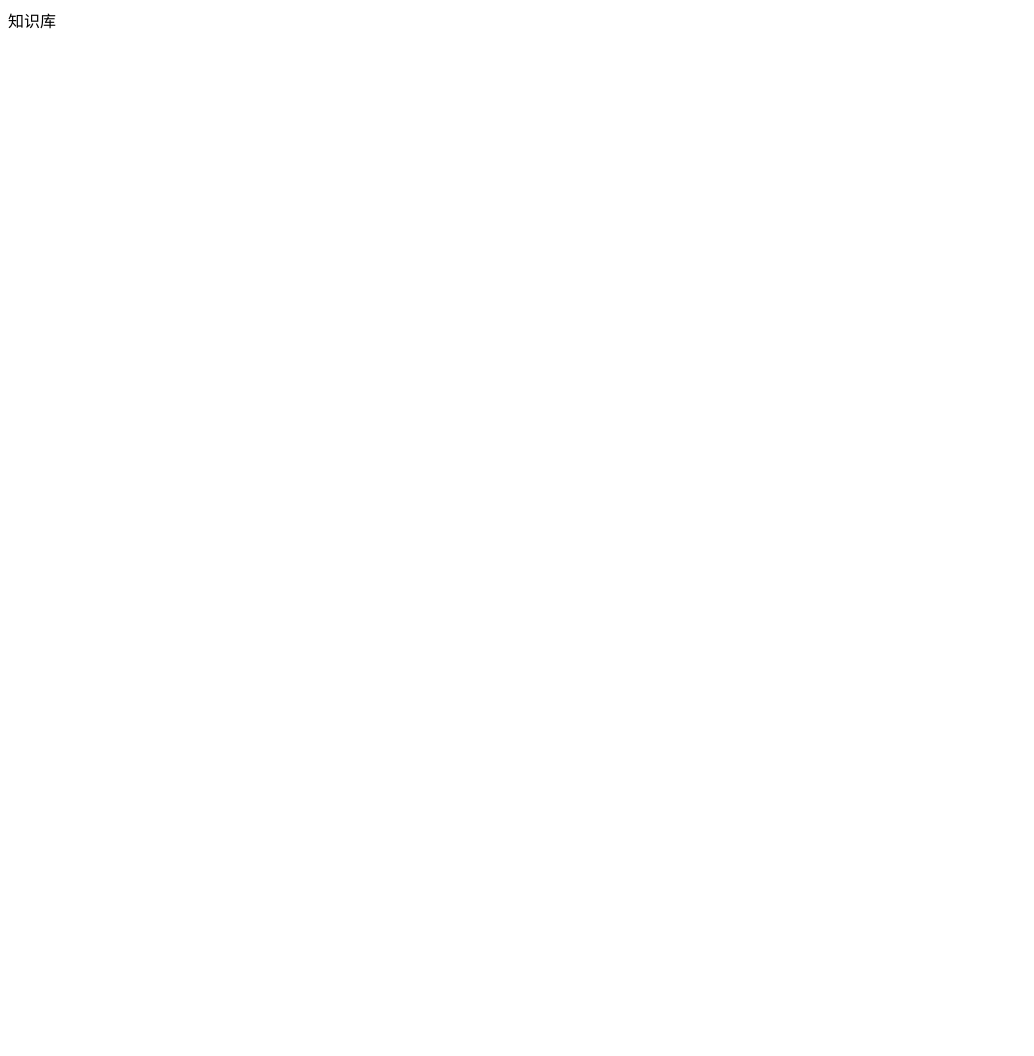
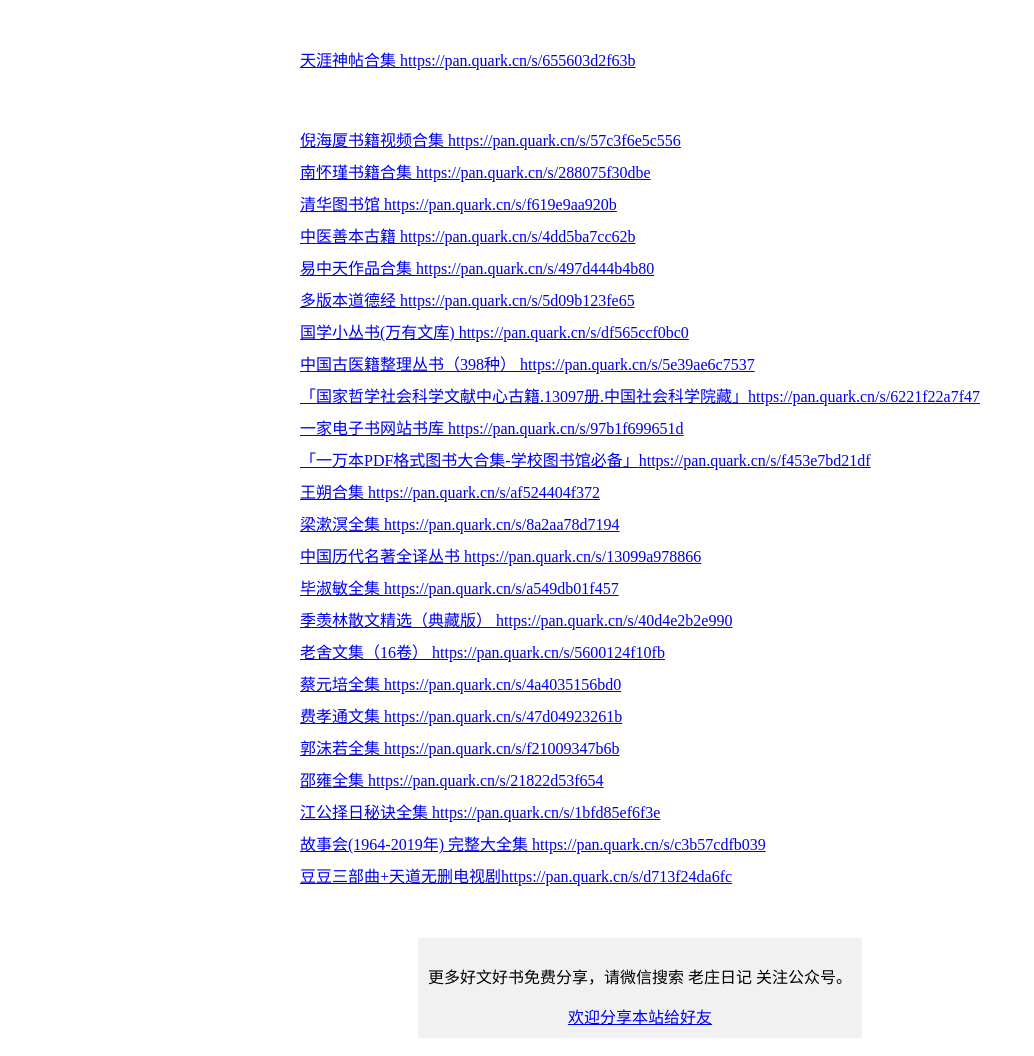
Before and after one commit to laozhuangrj/laozhuangrj.github.io, a plain HTML site: page index.html in a window 1280 px wide. Shown: the whole page, without its empty margins (0-1034 px from the left). Before the commit the page ends 800 px from the top, so only its background shows below. Drawn offline with Linux system fonts and the light colour scheme.

Commit message:
Update index.html

```diff
--- a/index.html
+++ b/index.html
@@ -1 +1,172 @@
-知识库
+<!DOCTYPE html>
+<html lang="zh-CN">
+  <head>
+    <meta charset="utf-8" />
+    <meta http-equiv="X-UA-Compatible" content="IE=edge" />
+    <meta name="viewport" content="width=device-width, initial-scale=1.0" />
+    <title>资料库</title>
+    <style>
+      body {
+        margin: 0;
+        display: flex;
+        flex-direction: column;
+        flex-wrap: wrap;
+        flex-grow: initial;
+        align-items: center;
+      }
+    </style>
+  </head>
+
+  <body>
+    <div
+      style="
+        max-width: 700px;
+        margin: 30px auto;
+        line-height: 2;
+        color: rgb(248, 17, 0);
+        padding: 15px;
+      "
+    >
+      <div style="height: 5rem">
+        <a href="https://pan.quark.cn/s/655603d2f63b" target="_blank">
+          天涯神帖合集 https://pan.quark.cn/s/655603d2f63b
+        </a>
+      </div>
+
+      <div>
+        <a href="https://pan.quark.cn/s/57c3f6e5c556" target="_blank">
+          倪海厦书籍视频合集 https://pan.quark.cn/s/57c3f6e5c556
+        </a>
+      </div>
+      <div>
+        <a href=" https://pan.quark.cn/s/288075f30dbe" target="_blank">
+          南怀瑾书籍合集 https://pan.quark.cn/s/288075f30dbe
+        </a>
+      </div>
+      <div>
+        <a href="https://pan.quark.cn/s/f619e9aa920b" target="_blank">
+          清华图书馆 https://pan.quark.cn/s/f619e9aa920b
+        </a>
+      </div>
+      <div>
+        <a href="https://pan.quark.cn/s/4dd5ba7cc62b" target="_blank">
+          中医善本古籍 https://pan.quark.cn/s/4dd5ba7cc62b
+        </a>
+      </div>
+      <div>
+        <a href="https://pan.quark.cn/s/497d444b4b80" target="_blank">
+          易中天作品合集 https://pan.quark.cn/s/497d444b4b80
+        </a>
+      </div>
+      <div>
+        <a href="https://pan.quark.cn/s/5d09b123fe65" target="_blank">
+          多版本道德经 https://pan.quark.cn/s/5d09b123fe65
+        </a>
+      </div>
+      <div>
+        <a href="https://pan.quark.cn/s/df565ccf0bc0" target="_blank">
+          国学小丛书(万有文库) https://pan.quark.cn/s/df565ccf0bc0
+        </a>
+      </div>
+      <div>
+        <a href="https://pan.quark.cn/s/5e39ae6c7537" target="_blank">
+          中国古医籍整理丛书（398种） https://pan.quark.cn/s/5e39ae6c7537
+        </a>
+      </div>
+      <div>
+        <a href="https://pan.quark.cn/s/6221f22a7f47" target="_blank">
+          「国家哲学社会科学文献中心古籍.13097册.中国社会科学院藏」https://pan.quark.cn/s/6221f22a7f47
+        </a>
+      </div>
+      <div>
+        <a href="https://pan.quark.cn/s/97b1f699651d" target="_blank">
+          一家电子书网站书库 https://pan.quark.cn/s/97b1f699651d
+        </a>
+      </div>
+      <div>
+        <a href="https://pan.quark.cn/s/f453e7bd21df" target="_blank">
+          「一万本PDF格式图书大合集-学校图书馆必备」https://pan.quark.cn/s/f453e7bd21df
+        </a>
+      </div>
+      <div>
+        <a href="https://pan.quark.cn/s/af524404f372" target="_blank">
+          王朔合集 https://pan.quark.cn/s/af524404f372
+        </a>
+      </div>
+      <div>
+        <a href="https://pan.quark.cn/s/8a2aa78d7194" target="_blank">
+          梁漱溟全集 https://pan.quark.cn/s/8a2aa78d7194
+        </a>
+      </div>
+      <div>
+        <a href="https://pan.quark.cn/s/13099a978866" target="_blank">
+          中国历代名著全译丛书 https://pan.quark.cn/s/13099a978866
+        </a>
+      </div>
+      <div>
+        <a href=" https://pan.quark.cn/s/a549db01f457" target="_blank">
+          毕淑敏全集 https://pan.quark.cn/s/a549db01f457
+        </a>
+      </div>
+      <div>
+        <a href="https://pan.quark.cn/s/40d4e2b2e990" target="_blank">
+          季羡林散文精选（典藏版） https://pan.quark.cn/s/40d4e2b2e990
+        </a>
+      </div>
+      <div>
+        <a href=" https://pan.quark.cn/s/5600124f10fb" target="_blank">
+          老舍文集（16卷） https://pan.quark.cn/s/5600124f10fb
+        </a>
+      </div>
+      <div>
+        <a href="https://pan.quark.cn/s/4a4035156bd0" target="_blank">
+          蔡元培全集 https://pan.quark.cn/s/4a4035156bd0
+        </a>
+      </div>
+      <div>
+        <a href="https://pan.quark.cn/s/47d04923261b" target="_blank">
+          费孝通文集 https://pan.quark.cn/s/47d04923261b
+        </a>
+      </div>
+      <div>
+        <a href="https://pan.quark.cn/s/f21009347b6b" target="_blank">
+          郭沫若全集 https://pan.quark.cn/s/f21009347b6b
+        </a>
+      </div>
+      <div>
+        <a href="https://pan.quark.cn/s/21822d53f654" target="_blank">
+          邵雍全集 https://pan.quark.cn/s/21822d53f654
+        </a>
+      </div>
+      <div>
+        <a href="https://pan.quark.cn/s/1bfd85ef6f3e" target="_blank">
+          江公择日秘诀全集 https://pan.quark.cn/s/1bfd85ef6f3e
+        </a>
+      </div>
+      <div>
+        <a href="https://pan.quark.cn/s/c3b57cdfb039" target="_blank">
+          故事会(1964-2019年) 完整大全集 https://pan.quark.cn/s/c3b57cdfb039
+        </a>
+      </div>
+      <div>
+        <a
+          href="https://pan.quark.cn/s/d713f24da6fc
+   "
+          target="_blank"
+        >
+          豆豆三部曲+天道无删电视剧https://pan.quark.cn/s/d713f24da6fc
+        </a>
+      </div>
+    </div>
+
+    <div style="background-color: #f1f1f1; text-align: center; padding: 10px">
+      <p>更多好文好书免费分享，请微信搜索 老庄日记 关注公众号。</p>
+      <a href="https://mp.weixin.qq.com/s/qwBmF-5y1vjXwuXNxaXqGA"
+        >欢迎分享本站给好友</a
+      >
+    </div>
+
+    <br />
+    <a target="_blank" rel="noopener noreferrer"> </a>
+  </body>
+</html>
```
